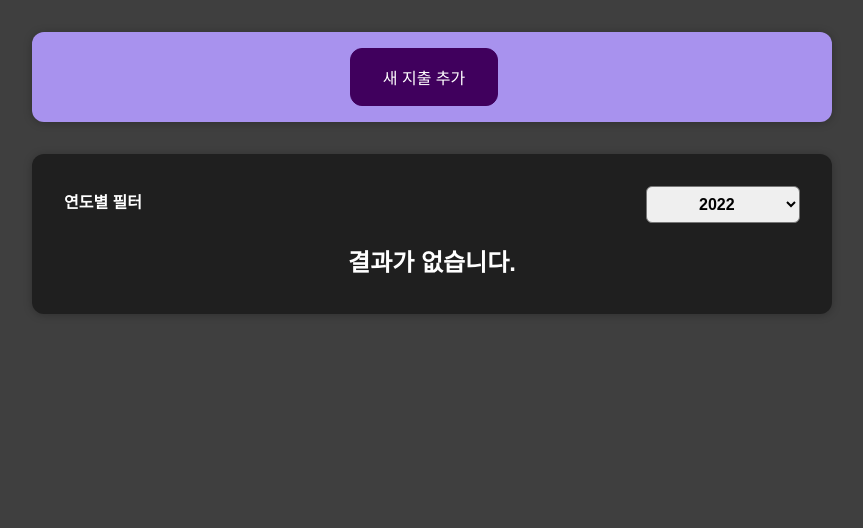
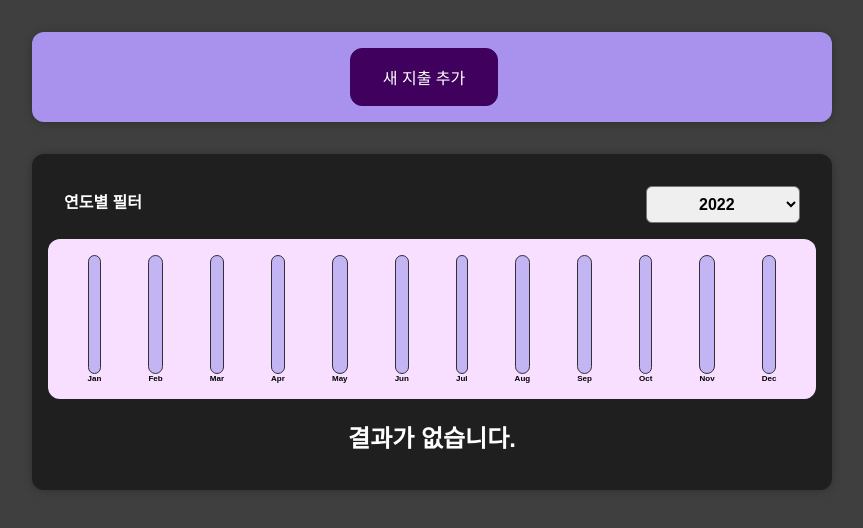
Before and after one commit to Everylisy/complete-react-basics, a React (Create React App) app in the folder 01-expense-tracker/: page / in a window 1280 px wide. Shown: the top 528 px of the page, without its empty margins (208-1071 px from the left). Built offline with nearby package versions, Linux system fonts and the light colour scheme; a web font is replaced by a local one.

Commit message:
feat: 지출을 시각화해주는 차트 기능 구현

```diff
--- a/01-expense-tracker/src/components/Chart/Chart.js
+++ b/01-expense-tracker/src/components/Chart/Chart.js
@@ -1,7 +1,24 @@
 import React from 'react';
 
-function Chart() {
-  return <></>;
+import ChartBar from './ChartBar';
+import '../../style/Chart.css';
+
+function Chart({ dataPoints }) {
+  const valueArr = dataPoints.map((data) => data.value);
+  const MaximumNum = Math.max(...valueArr);
+
+  return (
+    <div className="chart">
+      {dataPoints.map((data) => (
+        <ChartBar
+          key={data.label}
+          value={data.value}
+          maxValue={MaximumNum}
+          label={data.label}
+        />
+      ))}
+    </div>
+  );
 }
 
 export default Chart;
--- a/01-expense-tracker/src/components/Chart/ChartBar.js
+++ b/01-expense-tracker/src/components/Chart/ChartBar.js
@@ -1,7 +1,24 @@
 import React from 'react';
 
-function ChartBar() {
-  return <></>;
+import '../../style/ChartBar.css';
+
+function ChartBar({ value, maxValue, label }) {
+  let barFillHeight = '0%';
+  if (maxValue > 0) {
+    barFillHeight = Math.round((value / maxValue) * 100) + '%';
+  }
+
+  return (
+    <div className="chart-bar">
+      <div className="chart-bar__inner">
+        <div
+          className="chart-bar__fill"
+          style={{ height: barFillHeight }}
+        ></div>
+      </div>
+      <div className="chart-bar__label">{label}</div>
+    </div>
+  );
 }
 
 export default ChartBar;
--- a/01-expense-tracker/src/components/Expenses/Expenses.js
+++ b/01-expense-tracker/src/components/Expenses/Expenses.js
@@ -2,6 +2,7 @@ import React, { useState } from 'react';
 
 import '../../style/Expenses.css';
 import Card from '../UI/Card';
+import ExpensesChart from './ExpensesChart';
 import ExpensesFilter from './ExpensesFilter';
 import ExpensesList from './ExpensesList';
 
@@ -23,6 +24,7 @@ function Expenses({ items }) {
           selectedYear={inputYear}
           onYearFilter={yearValueHandler}
         />
+        <ExpensesChart expense={filteredItems} />
         <ExpensesList items={filteredItems} />
       </Card>
     </>
--- /dev/null
+++ b/01-expense-tracker/src/components/Expenses/ExpensesChart.js
@@ -0,0 +1,29 @@
+import React from 'react';
+
+import Chart from '../Chart/Chart';
+
+function ExpensesChart({ expense }) {
+  const chartData = [
+    { label: 'Jan', value: 0 },
+    { label: 'Feb', value: 0 },
+    { label: 'Mar', value: 0 },
+    { label: 'Apr', value: 0 },
+    { label: 'May', value: 0 },
+    { label: 'Jun', value: 0 },
+    { label: 'Jul', value: 0 },
+    { label: 'Aug', value: 0 },
+    { label: 'Sep', value: 0 },
+    { label: 'Oct', value: 0 },
+    { label: 'Nov', value: 0 },
+    { label: 'Dec', value: 0 },
+  ];
+
+  for (const data of expense) {
+    const month = data.date.getMonth();
+    chartData[month].value += data.amount;
+  }
+
+  return <Chart dataPoints={chartData} />;
+}
+
+export default ExpensesChart;
```
